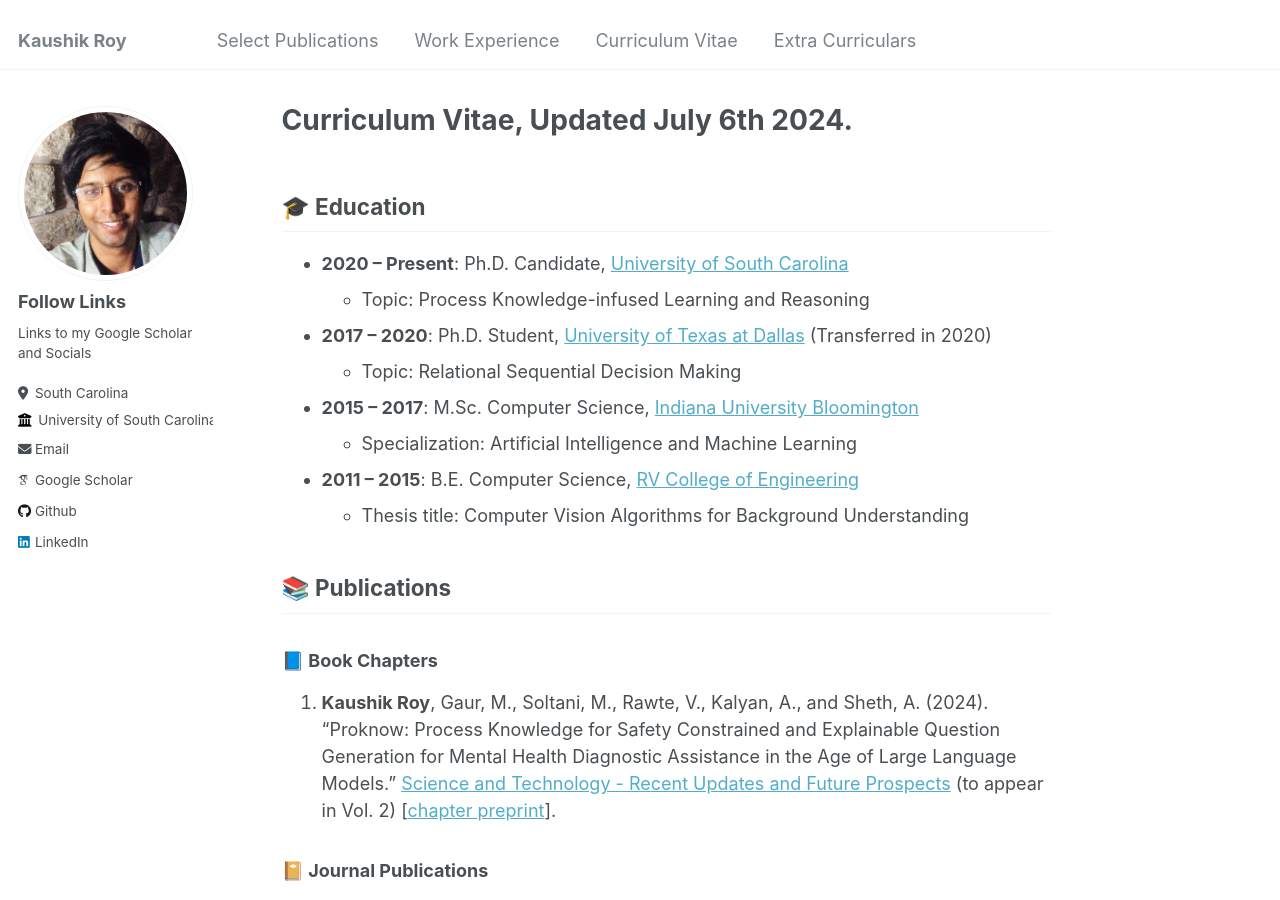
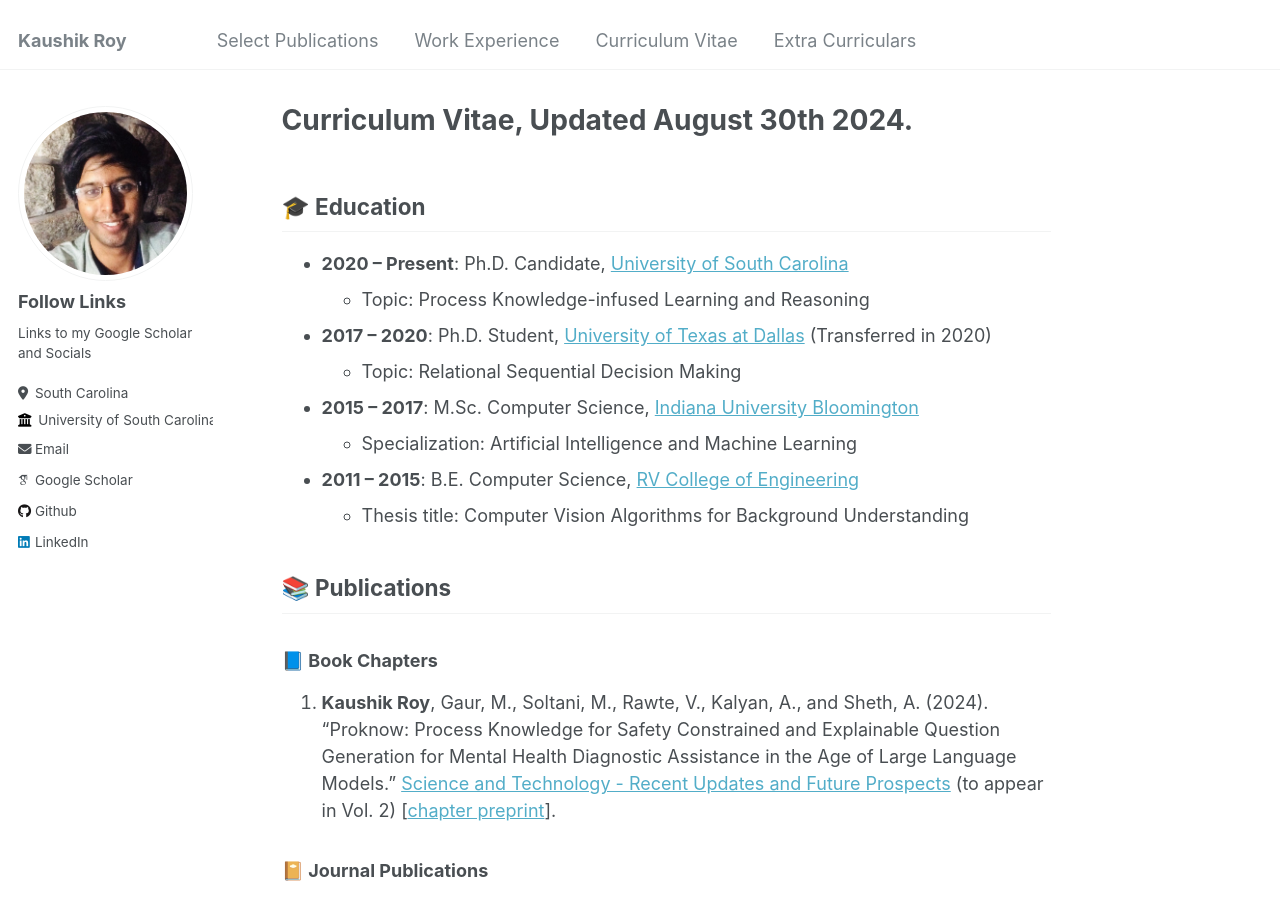
Before and after one commit to kauroy1994/home, a Jekyll site: the page built from _pages/markdown.md, in a window 1280 px wide and 900 px high. Built offline with Jekyll 4.4.1, drawn with Linux system fonts in a browser that asks for light colours; some web fonts are replaced.

Commit message:
Update markdown.md

```diff
--- a/_pages/markdown.md
+++ b/_pages/markdown.md
@@ -1,6 +1,6 @@
 ---
 permalink: /markdown/
-title: "Curriculum Vitae, Updated July 6th 2024."
+title: "Curriculum Vitae, Updated August 30th 2024."
 author_profile: true
 ---
 
```
